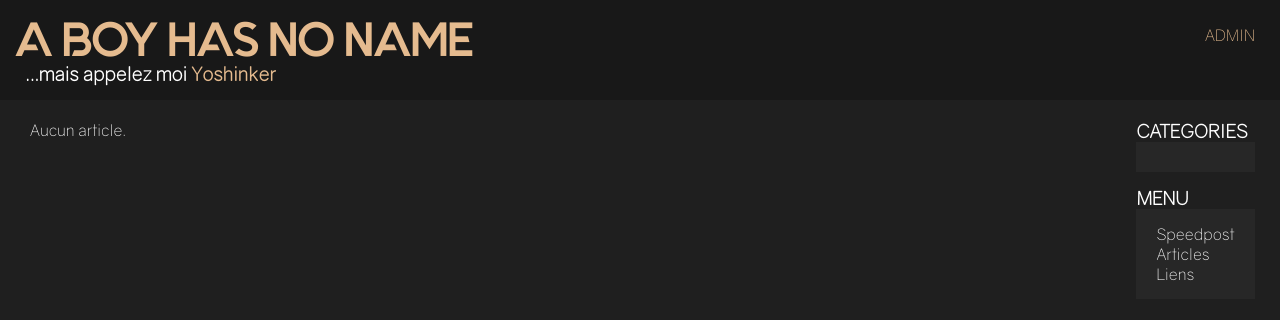
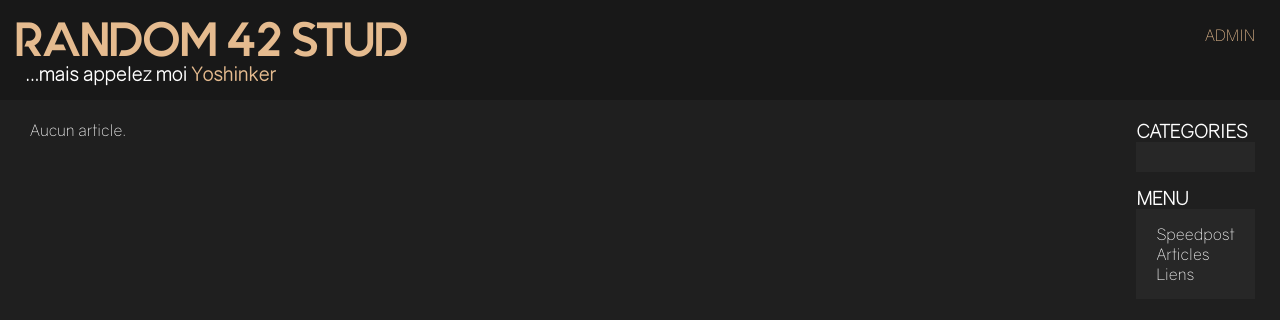
Before and after one commit to tomperr/blog, a Django app: page / in a window 1280 px wide. Shown: the top 320 px of the page. Run offline with Django 3.2, Linux system fonts and the light colour scheme; data that the repository does not hold is empty.

Commit message:
Change blog name

```diff
--- a/templates/base.html
+++ b/templates/base.html
@@ -10,14 +10,14 @@
     <link rel='stylesheet' type='text/css' media="(max-width: 750px)" href='{% static "css/mobile.css" %}' />
     <link rel='stylesheet' type='text/css' media="(max-width: 370px)" href='{% static "css/tiny.css" %}' />
     {% block link %}{% endblock %} {# Permet de rajouter un fichier css en plus de celui de base #}
-    <title>{% block title %}BoyBoyBoy{% endblock %}</title>
+    <title>{% block title %}Random 42 Stud{% endblock %}</title>
 </head>
 
 {% autoescape off %}
 <body>
     <header>
         <div id="titres">
-            <h1 id="first"><a href="{% url 'accueil' %}">{% block h1 %}A BOY HAS NO NAME{% endblock %}</a></h1><br> <!-- Insérer lien vers l'accueil -->
+            <h1 id="first"><a href="{% url 'accueil' %}">{% block h1 %}RANDOM 42 STUD{% endblock %}</a></h1><br> <!-- Insérer lien vers l'accueil -->
             <h2 id="second">...mais appelez moi <a target="_blank" href="https://twitter.com/Yoshinker">Yoshinker</a></h2>
         </div>
         <p id='admin'><a href="{% url 'admin:index' %}">ADMIN</a></p>
```
